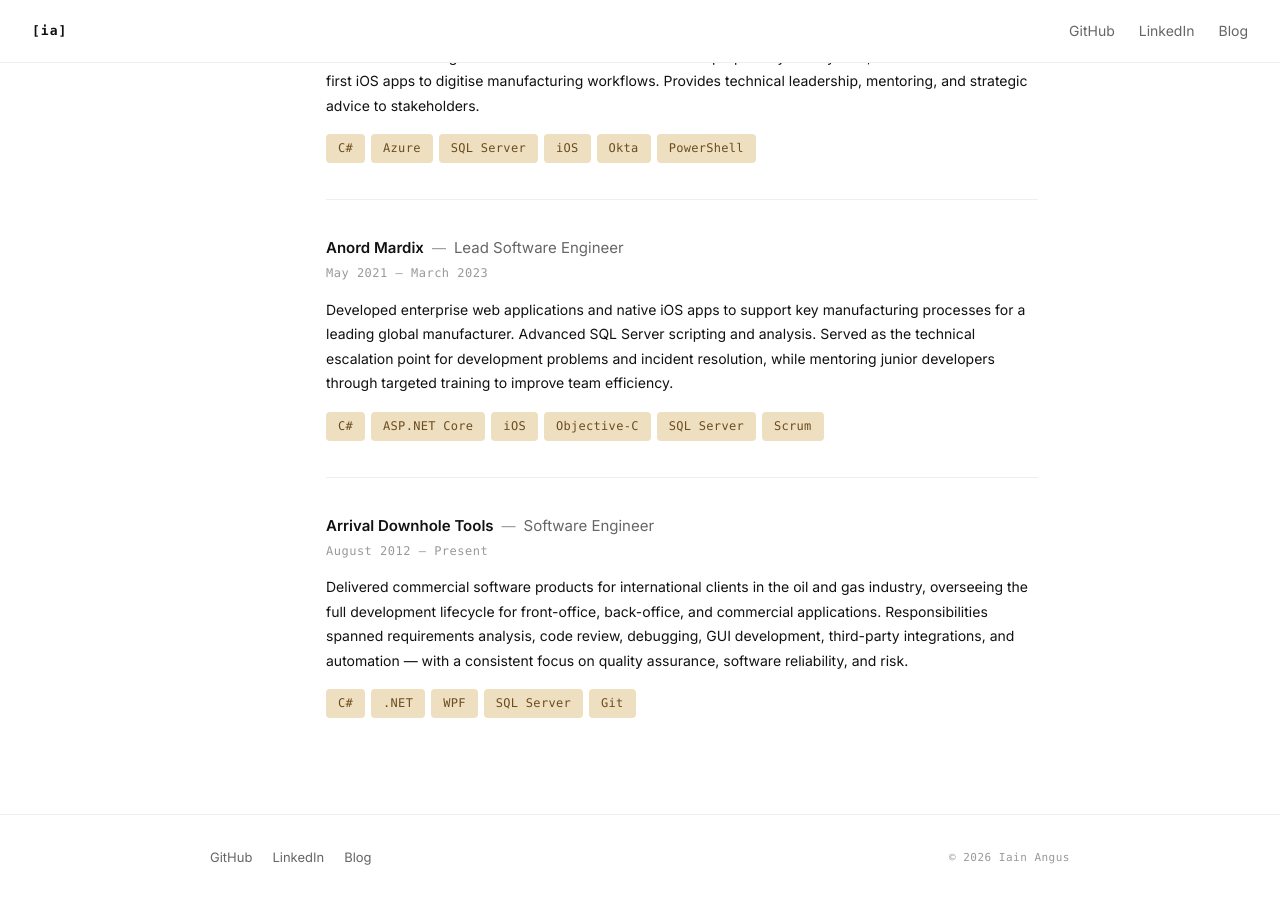
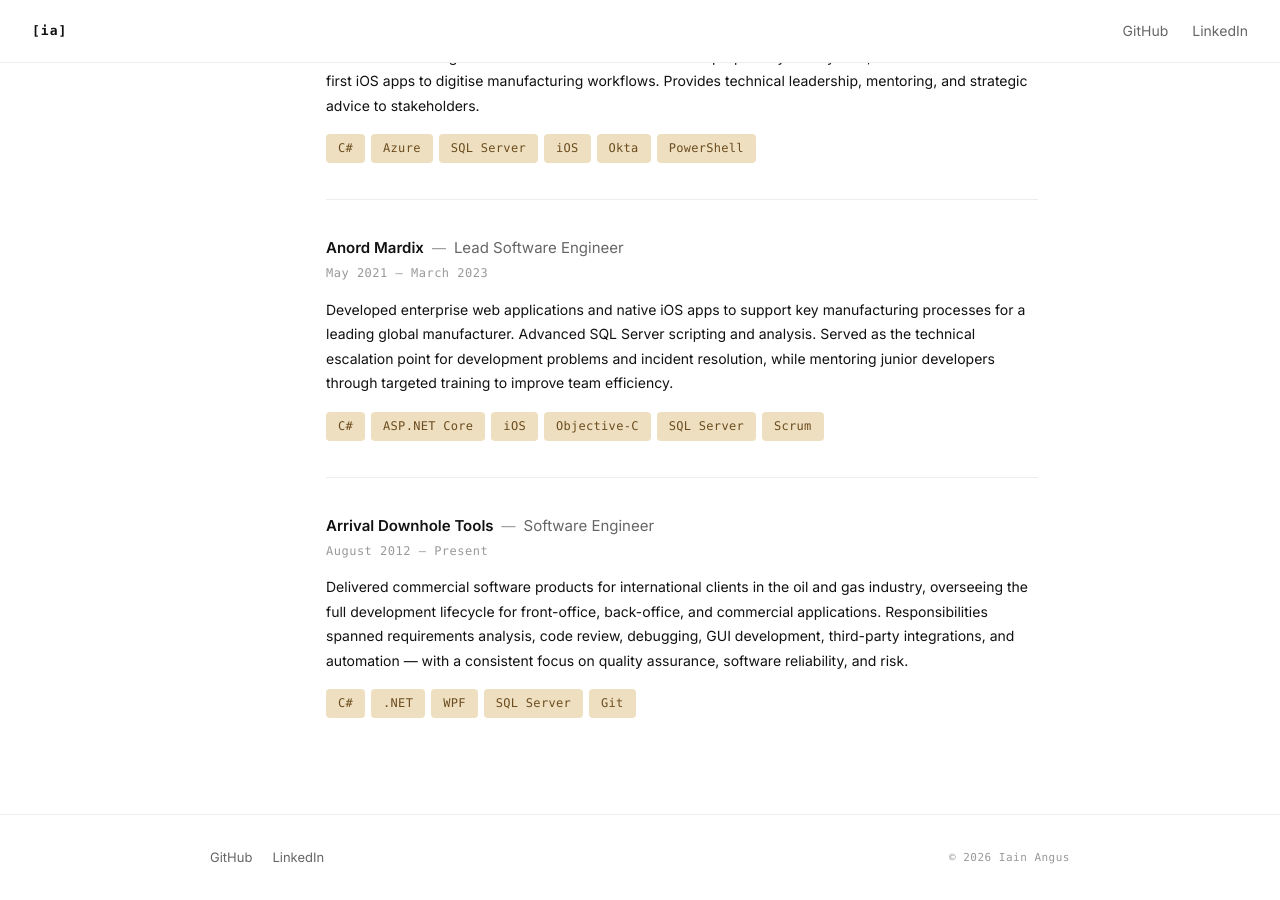
Before and after one commit to sixfortyfour/sixfortyfour.github.io, a Jekyll site: the page built from index.html, in a window 1280 px wide and 900 px high, scrolled down 1479 px. Built offline with Jekyll 4.4.1, drawn with Linux system fonts in a browser that asks for light colours.

Commit message:
Remove blog link from nav and footer
Co-Authored-By: Claude Sonnet 4.6 <noreply@anthropic.com>

```diff
--- a/_layouts/default.html
+++ b/_layouts/default.html
@@ -17,7 +17,6 @@
     <div class="nav-links">
       {% if site.github_username %}<a href="https://github.com/{{ site.github_username }}" target="_blank" rel="noopener">GitHub</a>{% endif %}
       {% if site.linkedin_username %}<a href="https://linkedin.com/in/{{ site.linkedin_username }}" target="_blank" rel="noopener">LinkedIn</a>{% endif %}
-      {% if site.website %}<a href="{{ site.website }}" target="_blank" rel="noopener">{{ site.website_title | default: 'Blog' }}</a>{% endif %}
     </div>
   </nav>
 
@@ -30,8 +29,7 @@
       <div class="footer-links">
         {% if site.github_username %}<a href="https://github.com/{{ site.github_username }}" target="_blank" rel="noopener">GitHub</a>{% endif %}
         {% if site.linkedin_username %}<a href="https://linkedin.com/in/{{ site.linkedin_username }}" target="_blank" rel="noopener">LinkedIn</a>{% endif %}
-        {% if site.website %}<a href="{{ site.website }}" target="_blank" rel="noopener">{{ site.website_title | default: 'Blog' }}</a>{% endif %}
-      </div>
+        </div>
       <span class="footer-copy">&copy; {{ 'now' | date: "%Y" }} {{ site.name }}</span>
     </div>
   </footer>
```
